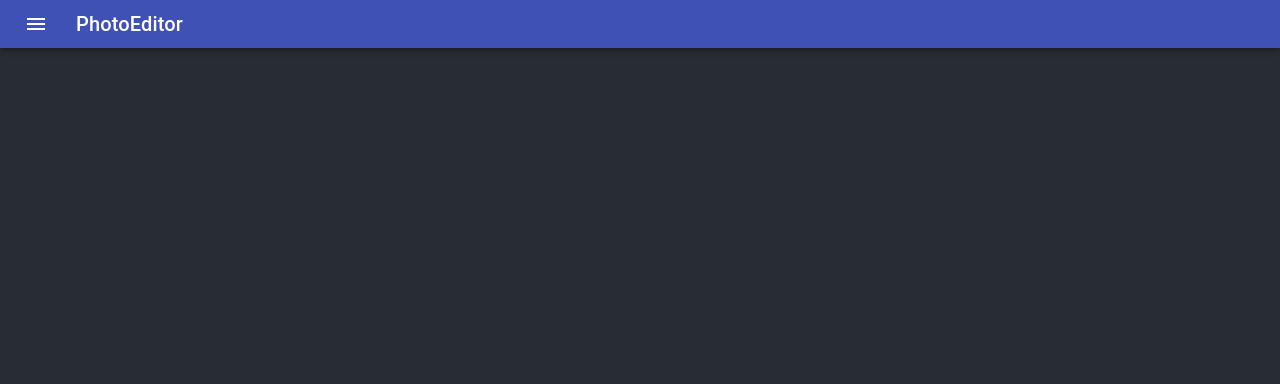
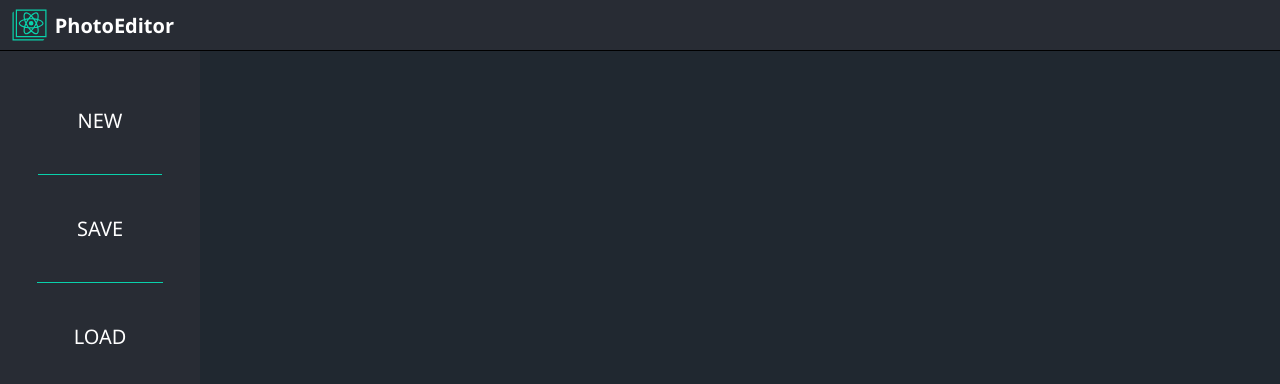
Before and after one commit to Stefan-Ghioci/photo-editor, a React (Create React App) app: page / in a window 1280 px wide. Shown: the top 384 px of the page. Built offline with nearby package versions, Linux system fonts and the light colour scheme.

Commit message:
Add basic UI elements

```diff
--- a/package.json
+++ b/package.json
@@ -27,9 +27,5 @@
       "last 1 firefox version",
       "last 1 safari version"
     ]
-  },
-  "devDependencies": {
-    "@material-ui/core": "^4.5.0",
-    "@material-ui/icons": "^4.4.3"
   }
 }
--- a/src/App.css
+++ b/src/App.css
@@ -1,4 +1,63 @@
 .App {
-    display: flex;
+  font-family: "Segoe UI", serif;
+  height: 100vh;
+}
 
+.App-header {
+  height: 6.25vh;
+  background-color: #282c34;
+  display: flex;
+  flex-direction: row;
+  justify-content: left;
+  align-items: center;
+  color: white;
+  font-size: 2.5vh;
+  border-bottom: 1px solid black;
 }
+
+.App-logo {
+  height: 5vh;
+  margin-left: 1vh;
+  margin-right: 0.5vh;
+}
+
+.App-body {
+  height: calc(93.75vh - 1px);
+  background-color: #202830;
+  display: flex;
+  flex-direction: row;
+  justify-content: left;
+  align-items: center;
+  width: 100%;
+}
+
+.Menu {
+  background-color: #282c34;
+  width: 25vh;
+  height: 100%;
+}
+
+.List {
+  display: flex;
+  flex-direction: column;
+  align-items: center;
+  list-style: none;
+  padding: 0;
+  /*margin: 0;*/
+}
+
+.Button {
+  font-size: 2.5vh;
+  color: white;
+  padding: 5vh;
+  cursor: pointer;
+  border-bottom: 1px solid #09D1AB;
+}
+
+.Button:hover{
+  background-color: #202830;
+}
+
+.Button:last-child {
+  border-bottom: 0;
+}
--- a/src/App.js
+++ b/src/App.js
@@ -1,46 +1,33 @@
-import React from 'react';
-import './App.css';
-import {makeStyles} from '@material-ui/core/styles';
-import AppBar from '@material-ui/core/AppBar';
-import Toolbar from '@material-ui/core/Toolbar';
-import Typography from '@material-ui/core/Typography';
-import IconButton from '@material-ui/core/IconButton';
-import MenuIcon from '@material-ui/icons/Menu';
+import React, { Component } from "react";
+import logo from "./logo.svg";
+import "./App.css";
 
-const useStyles = makeStyles(theme => ({
-  root: {
-    flexGrow: 1,
-    backgroundColor: '#282c34',
-    height: '100vh',
-  },
-  menuButton: {
-    marginRight: theme.spacing(2),
-  },
-  title: {
-    flexGrow: 1,
-  },
-}));
-
-function App() {
-
-  const classes = useStyles();
-
-  return (
-      <div className={classes.root}>
-        <AppBar>
-          <Toolbar variant="dense">
-            <IconButton edge="start"
-                        className={classes.menuButton}
-                        color="inherit" aria-label="menu">
-              <MenuIcon/>
-            </IconButton>
-            <Typography variant="h6" className={classes.title}>
-              PhotoEditor
-            </Typography>
-          </Toolbar>
-        </AppBar>
+class App extends Component {
+  render() {
+    return (
+      <div className="App">
+        <div className="App-header">
+          <img src={logo} className="App-logo" alt="logo" />
+          <b>PhotoEditor</b>
+        </div>
+        <div className="App-body">
+          <div className="Menu">
+              <ul className="List">
+                <li className="Button">
+                  NEW
+                </li>
+                <li className="Button">
+                  SAVE
+                </li>
+                <li className="Button">
+                  LOAD
+                </li>
+              </ul>
+          </div>
+        </div>
       </div>
-  );
+    );
+  }
 }
 
 export default App;
```
Also changed, not shown: 1 other file (tests, documents, lock files or other folders).
